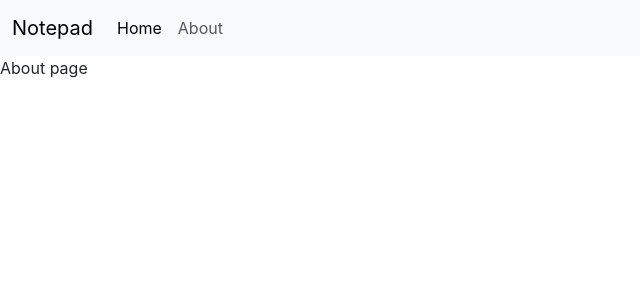
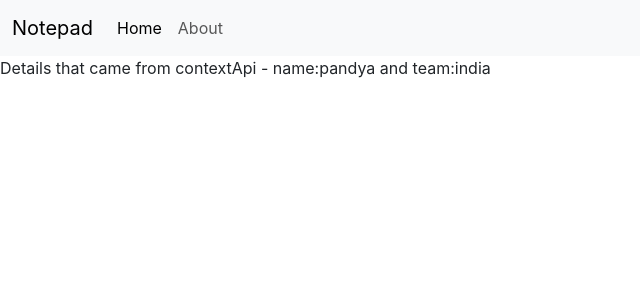
Before and after one commit to 5AIPAVAN/Notepad-Understanding-React, a React (Create React App) app: page /about in a window 1280 px wide. Shown: the top 300 px of the page, without its empty margins (0-640 px from the left). Built offline with nearby package versions, Linux system fonts and the light colour scheme.

Commit message:
Context Api - Basic code understanding

```diff
--- a/src/App.js
+++ b/src/App.js
@@ -4,9 +4,11 @@ import Home from './components/Home';
 import Navbar from './components/Navbar';
 import React from "react";
 import { BrowserRouter, Routes, Route } from 'react-router-dom';
+import NoteState from './context/notes/NoteState';
 function App() {
   return (
     <>
+    <NoteState>
     <BrowserRouter>
     <Navbar />
     <Routes>
@@ -14,6 +16,7 @@ function App() {
       <Route path="about" element={<About />} />
       </Routes>
       </BrowserRouter>
+      </NoteState>
     </>
   );
 }
--- a/src/components/About.js
+++ b/src/components/About.js
@@ -1,9 +1,13 @@
-import React from 'react'
+import React,{useContext} from 'react'
+import noteContext from '../context/notes/noteContext'
 
 export default function About() {
+
+  const teststate = useContext(noteContext);
+
   return (
     <div>
-      About page
+      Details that came from contextApi - name:{teststate.name} and team:{teststate.team}
     </div>
   )
 }
--- a/src/components/Navbar.js
+++ b/src/components/Navbar.js
@@ -16,7 +16,7 @@ export default function Navbar() {
           <Link class="nav-link active" aria-current="page" to="/">Home</Link>
         </li>
         <li class="nav-item">
-          <Link class="nav-link" to="/">About</Link>
+          <Link class="nav-link" to="/about">About</Link>
         </li>
      </ul>
 
--- /dev/null
+++ b/src/context/notes/NoteState.js
@@ -0,0 +1,20 @@
+import React from "react";
+import NoteContext from "./noteContext";
+
+
+export default function NoteState(props) {
+
+    // declare what ever normal variables,functions,state variables here
+    // you can you whatever decalred here by using this context (donot forget to mention in value={} to use)
+
+    const teststate={
+        "name":"pandya",
+        "team":"india"
+    }
+
+  return (
+    <NoteContext.Provider value={teststate}>
+      {props.children}
+    </NoteContext.Provider>
+  )
+}
--- /dev/null
+++ b/src/context/notes/noteContext.js
@@ -0,0 +1,7 @@
+import { createContext } from "react";
+
+const noteContext = createContext(); // just asking react to create a new context named noteContext
+
+export default noteContext;
+
+// no needed a separate file to write this code -> just for clarity and simplicity
```
